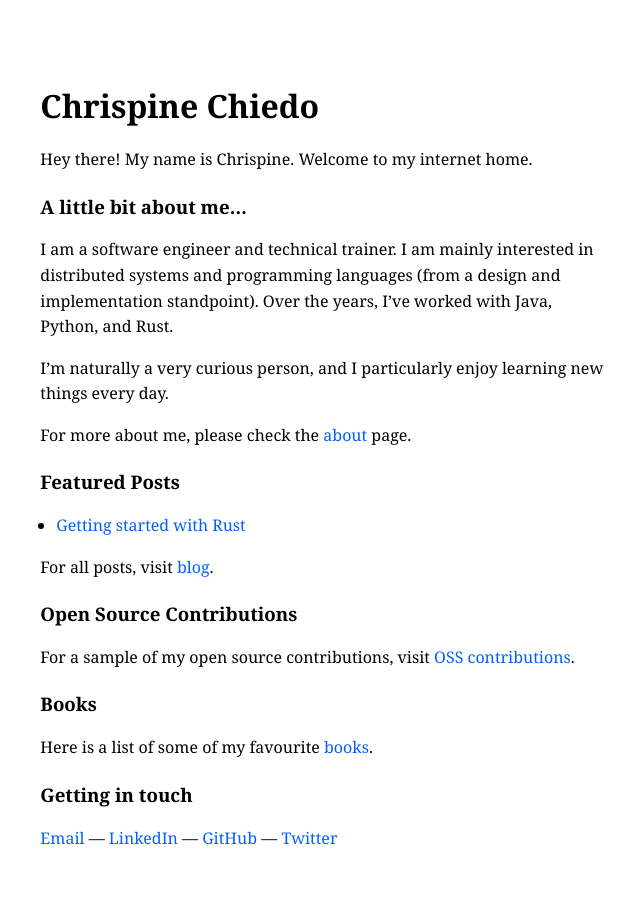
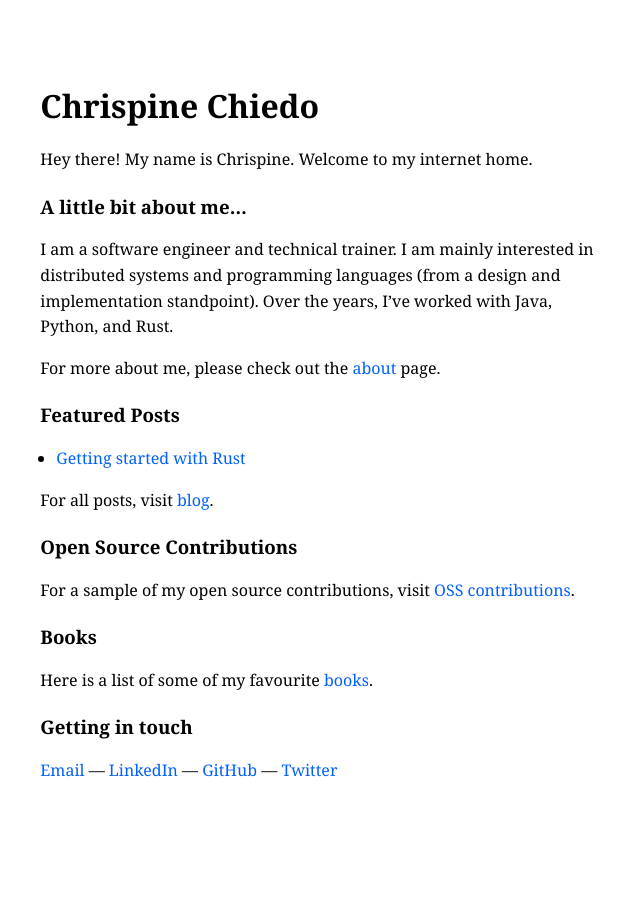
Before and after one commit to chrischiedo/chrischiedo.github.io, a Jekyll site: the page built from index.md, in a window 1280 px wide. Shown: the whole page, without its empty margins (317-957 px from the left). Built offline with Jekyll 4.4.1, drawn with Linux system fonts in a browser that asks for light colours; our own code applies the rules of GitHub Pages for plain Markdown files.

Commit message:
update the index page

```diff
--- a/index.md
+++ b/index.md
@@ -13,9 +13,7 @@ Hey there! My name is Chrispine. Welcome to my internet home.
 
 I am a software engineer and technical trainer. I am mainly interested in distributed systems and programming languages (from a design and implementation standpoint). Over the years, I've worked with Java, Python, and Rust.
 
-I'm naturally a very curious person, and I particularly enjoy learning new things every day.
-
-For more about me, please check the [about]({% link about.md %}) page.
+For more about me, please check out the [about]({% link about.md %}) page.
 
 
 ### Featured Posts
```
